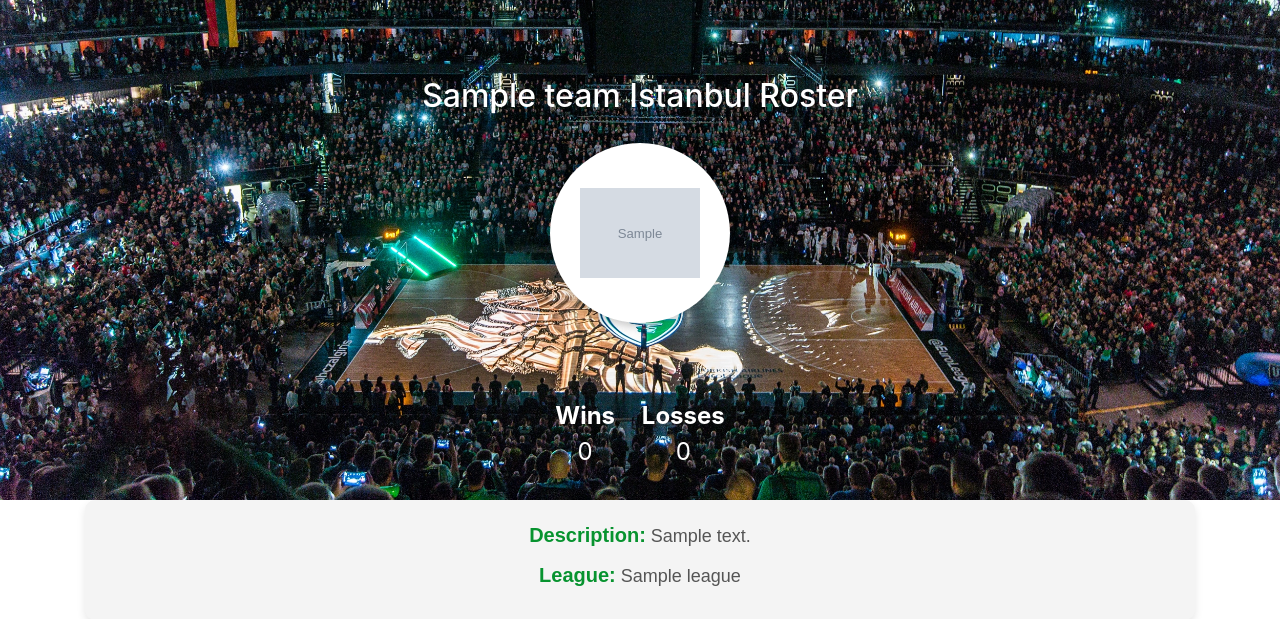
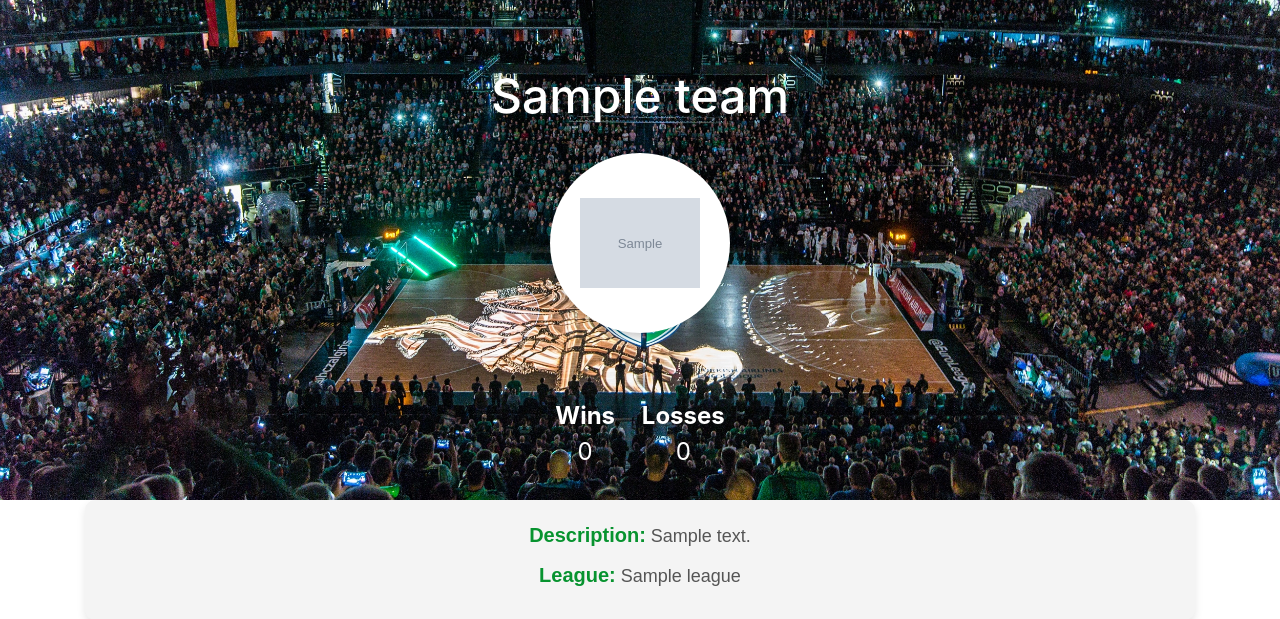
Before and after one commit to Aristotlle/code-academy-baigiamasis, a Django app: page /euroleague/teams/1 in a window 1280 px wide. Shown: the part 138-757 px from the top of the page. Run offline with Django 4.2, Linux system fonts and the light colour scheme; tables that the repository leaves empty hold one stand-in row (values such as "Sample post"); grey boxes marked "Sample" are stand-in pictures; parts of the project's set-up code (start-up, migrations or seed data) failed here and were passed over; some libraries are stand-ins or nearby versions.

Commit message:
team detail slight change

```diff
--- a/euroleague/templates/team_detail.html
+++ b/euroleague/templates/team_detail.html
@@ -8,7 +8,7 @@
 
     <!-- Container for Team Name centered -->
     <div style="margin-bottom: 20px; margin-top: -100px;">
-        <h1 style="font-size: 2em;">{{ team.name }} Istanbul Roster</h1>
+        <h1 style="font-size: 3em;">{{ team.name }}</h1>
     </div>
 
     <!-- Container for Logo centered -->
```
